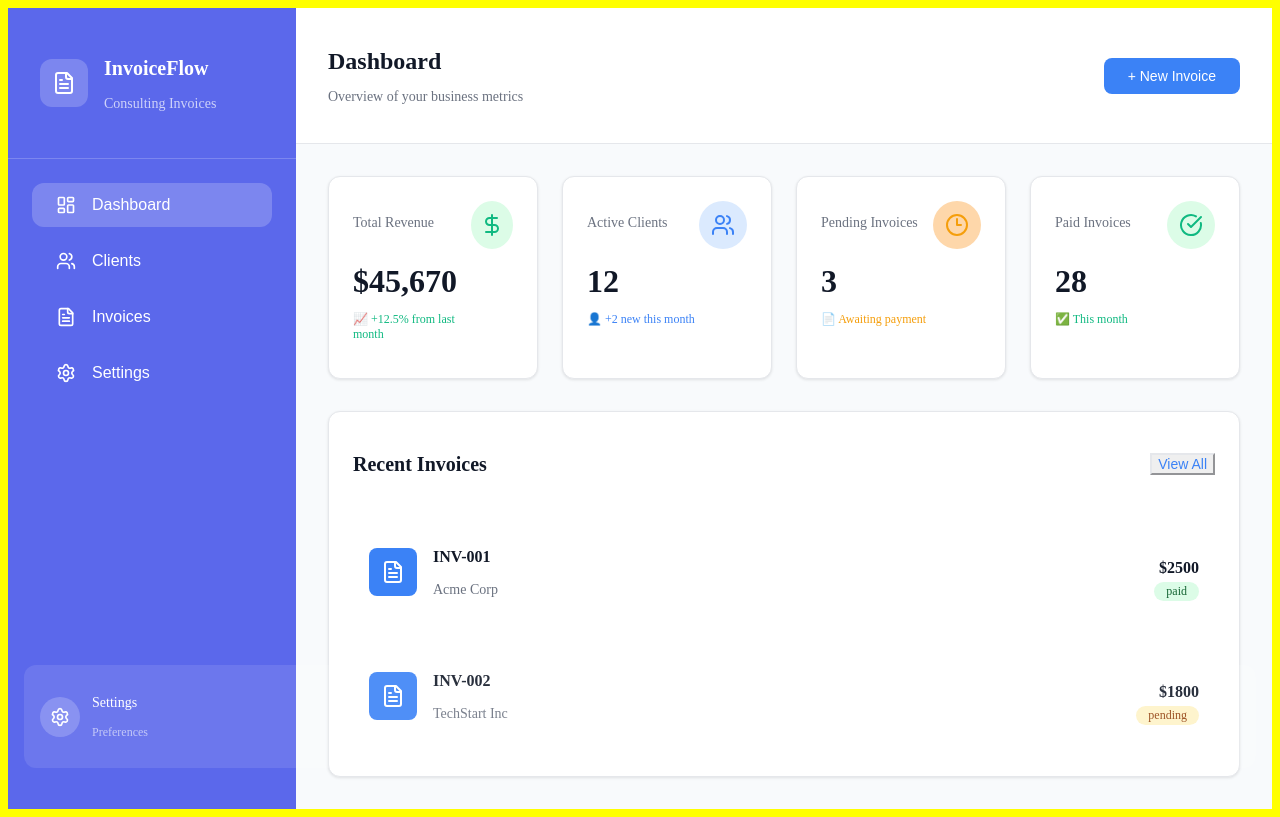
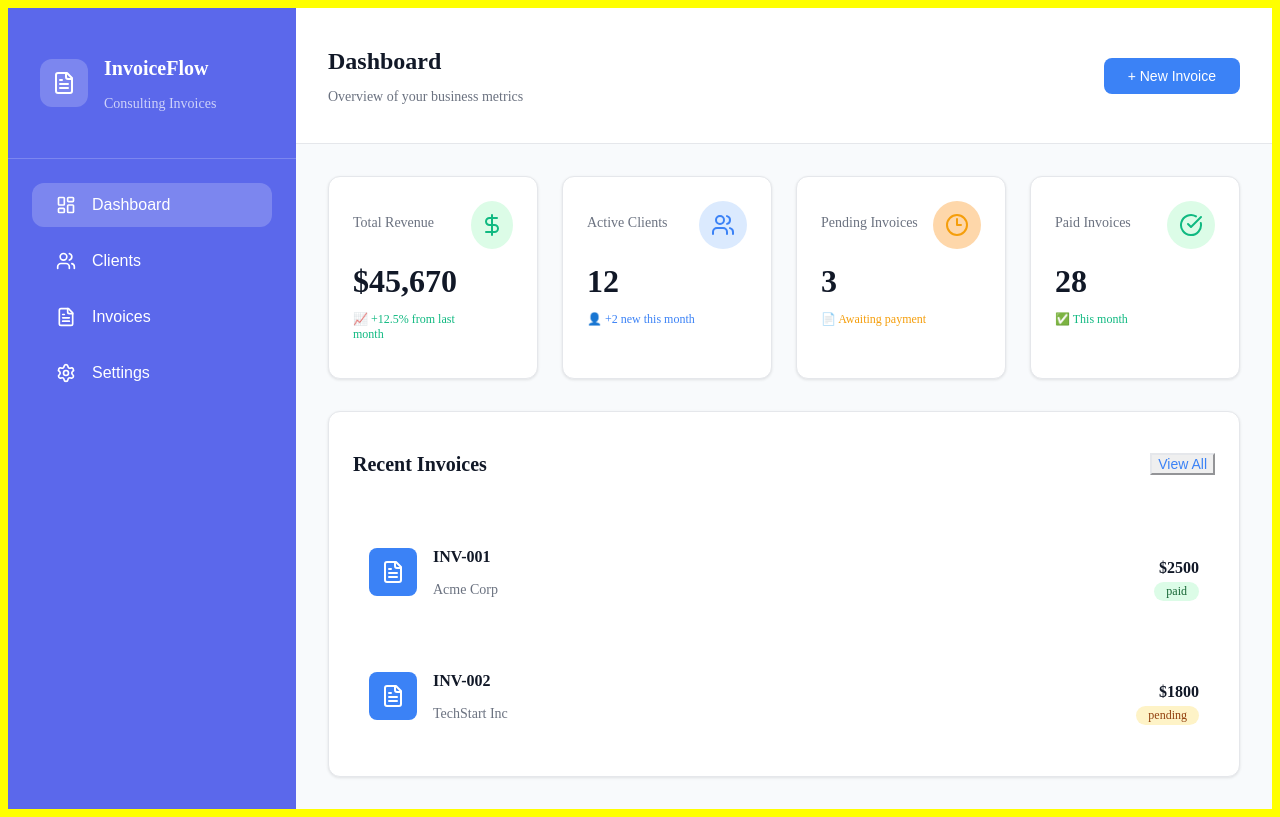
Before and after one commit to jbdamask/scratch, a React (Vite) app in the folder TOOLS/invoice-creator/frontend/: page / in a window 1280 px wide. Built offline with nearby package versions, Linux system fonts and the light colour scheme.

Commit message:
found a dumb bug from claude. directed it to squish. squashed

```diff
--- a/TOOLS/invoice-creator/frontend/src/App.tsx
+++ b/TOOLS/invoice-creator/frontend/src/App.tsx
@@ -329,37 +329,6 @@ function App() {
           ))}
         </nav>
 
-        {/* Bottom Profile/Settings */}
-        <div style={{
-          position: 'absolute',
-          bottom: '32px',
-          left: '24px',
-          right: '24px'
-        }}>
-          <div style={{
-            backgroundColor: 'rgba(255,255,255,0.1)',
-            borderRadius: '12px',
-            padding: '16px'
-          }}>
-            <div style={{ display: 'flex', alignItems: 'center', gap: '12px' }}>
-              <div style={{
-                width: '40px',
-                height: '40px',
-                backgroundColor: 'rgba(255,255,255,0.2)',
-                borderRadius: '50%',
-                display: 'flex',
-                alignItems: 'center',
-                justifyContent: 'center'
-              }}>
-                <Settings style={{ width: '20px', height: '20px', color: 'white' }} />
-              </div>
-              <div>
-                <p style={{ fontSize: '14px', fontWeight: '500', color: 'white' }}>Settings</p>
-                <p style={{ fontSize: '12px', color: 'rgba(255,255,255,0.6)' }}>Preferences</p>
-              </div>
-            </div>
-          </div>
-        </div>
       </div>
 
       {/* Main Content */}
--- a/TOOLS/invoice-creator/frontend/src/components/ClientManagement.tsx
+++ b/TOOLS/invoice-creator/frontend/src/components/ClientManagement.tsx
@@ -192,24 +192,15 @@ export default function ClientManagement() {
 
           {/* Form Content */}
           <form onSubmit={handleSubmit} style={{ padding: '32px' }}>
-            <div style={{
-              display: 'grid',
-              gridTemplateColumns: 'repeat(2, 1fr)',
-              gap: '20px',
-              marginBottom: '24px'
-            }}>
             {/* Client Name */}
-              <div>
+            <div style={{ marginBottom: '20px' }}>
               <label style={{
-                  display: 'flex',
-                  alignItems: 'center',
-                  gap: '4px',
+                display: 'block',
                 fontSize: '14px',
                 fontWeight: '500',
                 color: '#374151',
                 marginBottom: '8px'
               }}>
-                  <Building size={16} />
                 Client Name
               </label>
               <input
@@ -221,23 +212,21 @@ export default function ClientManagement() {
                   padding: '10px 12px',
                   border: '1px solid #d1d5db',
                   borderRadius: '8px',
-                    fontSize: '14px'
+                  fontSize: '14px',
+                  backgroundColor: 'white'
                 }}
               />
             </div>
 
             {/* Primary Contact */}
-              <div>
+            <div style={{ marginBottom: '20px' }}>
               <label style={{
-                  display: 'flex',
-                  alignItems: 'center',
-                  gap: '4px',
+                display: 'block',
                 fontSize: '14px',
                 fontWeight: '500',
                 color: '#374151',
                 marginBottom: '8px'
               }}>
-                  <User size={16} />
                 Primary Contact
               </label>
               <input
@@ -248,23 +237,21 @@ export default function ClientManagement() {
                   padding: '10px 12px',
                   border: '1px solid #d1d5db',
                   borderRadius: '8px',
-                    fontSize: '14px'
+                  fontSize: '14px',
+                  backgroundColor: 'white'
                 }}
               />
             </div>
 
             {/* Address */}
-              <div style={{ gridColumn: 'span 2' }}>
+            <div style={{ marginBottom: '20px' }}>
               <label style={{
-                  display: 'flex',
-                  alignItems: 'center',
-                  gap: '4px',
+                display: 'block',
                 fontSize: '14px',
                 fontWeight: '500',
                 color: '#374151',
                 marginBottom: '8px'
               }}>
-                  <MapPin size={16} />
                 Address
               </label>
               <input
@@ -276,23 +263,21 @@ export default function ClientManagement() {
                   padding: '10px 12px',
                   border: '1px solid #d1d5db',
                   borderRadius: '8px',
-                    fontSize: '14px'
+                  fontSize: '14px',
+                  backgroundColor: 'white'
                 }}
               />
             </div>
 
             {/* Phone Number */}
-              <div>
+            <div style={{ marginBottom: '20px' }}>
               <label style={{
-                  display: 'flex',
-                  alignItems: 'center',
-                  gap: '4px',
+                display: 'block',
                 fontSize: '14px',
                 fontWeight: '500',
                 color: '#374151',
                 marginBottom: '8px'
               }}>
-                  <Phone size={16} />
                 Phone Number
               </label>
               <input
@@ -303,23 +288,21 @@ export default function ClientManagement() {
                   padding: '10px 12px',
                   border: '1px solid #d1d5db',
                   borderRadius: '8px',
-                    fontSize: '14px'
+                  fontSize: '14px',
+                  backgroundColor: 'white'
                 }}
               />
             </div>
 
             {/* Email */}
-              <div>
+            <div style={{ marginBottom: '32px' }}>
               <label style={{
-                  display: 'flex',
-                  alignItems: 'center',
-                  gap: '4px',
+                display: 'block',
                 fontSize: '14px',
                 fontWeight: '500',
                 color: '#374151',
                 marginBottom: '8px'
               }}>
-                  <Mail size={16} />
                 Email
               </label>
               <input
@@ -331,10 +314,10 @@ export default function ClientManagement() {
                   padding: '10px 12px',
                   border: '1px solid #d1d5db',
                   borderRadius: '8px',
-                    fontSize: '14px'
+                  fontSize: '14px',
+                  backgroundColor: 'white'
                 }}
               />
-              </div>
             </div>
 
             {/* Form Actions */}
@@ -350,14 +333,7 @@ export default function ClientManagement() {
                   borderRadius: '8px',
                   fontSize: '14px',
                   fontWeight: '500',
-                  cursor: loading ? 'not-allowed' : 'pointer',
-                  transition: 'background-color 0.2s'
-                }}
-                onMouseEnter={(e) => {
-                  if (!loading) e.currentTarget.style.backgroundColor = '#2563eb'
-                }}
-                onMouseLeave={(e) => {
-                  if (!loading) e.currentTarget.style.backgroundColor = '#3b82f6'
+                  cursor: loading ? 'not-allowed' : 'pointer'
                 }}
               >
                 {loading ? 'Saving...' : 'Save Client'}
@@ -376,16 +352,7 @@ export default function ClientManagement() {
                   borderRadius: '8px',
                   fontSize: '14px',
                   fontWeight: '500',
-                  cursor: 'pointer',
-                  transition: 'all 0.2s'
-                }}
-                onMouseEnter={(e) => {
-                  e.currentTarget.style.backgroundColor = '#f3f4f6'
-                  e.currentTarget.style.borderColor = '#9ca3af'
-                }}
-                onMouseLeave={(e) => {
-                  e.currentTarget.style.backgroundColor = 'white'
-                  e.currentTarget.style.borderColor = '#d1d5db'
+                  cursor: 'pointer'
                 }}
               >
                 Cancel
@@ -395,7 +362,8 @@ export default function ClientManagement() {
         </div>
       )}
 
-      {/* Client Stats */}
+      {/* Client Stats - Only show when not in edit mode */}
+      {!showForm && (
         <div style={{
           display: 'grid',
           gridTemplateColumns: 'repeat(3, 1fr)',
@@ -484,8 +452,10 @@ export default function ClientManagement() {
             </div>
           </div>
         </div>
+      )}
 
-      {/* Clients Grid */}
+      {/* Clients Grid - Only show when not in edit mode */}
+      {!showForm && (
         <div style={{
           display: 'grid',
           gridTemplateColumns: clients.length === 0 ? '1fr' : 'repeat(auto-fill, minmax(350px, 1fr))',
@@ -538,6 +508,7 @@ export default function ClientManagement() {
             clients.map((client) => (
               <div
                 key={client.id}
+                onClick={() => handleEdit(client)}
                 style={{
                   backgroundColor: 'white',
                   borderRadius: '12px',
@@ -675,6 +646,7 @@ export default function ClientManagement() {
             ))
           )}
         </div>
+      )}
     </div>
   )
 }
```
Lines whose indentation alone changed are shown as unchanged.
